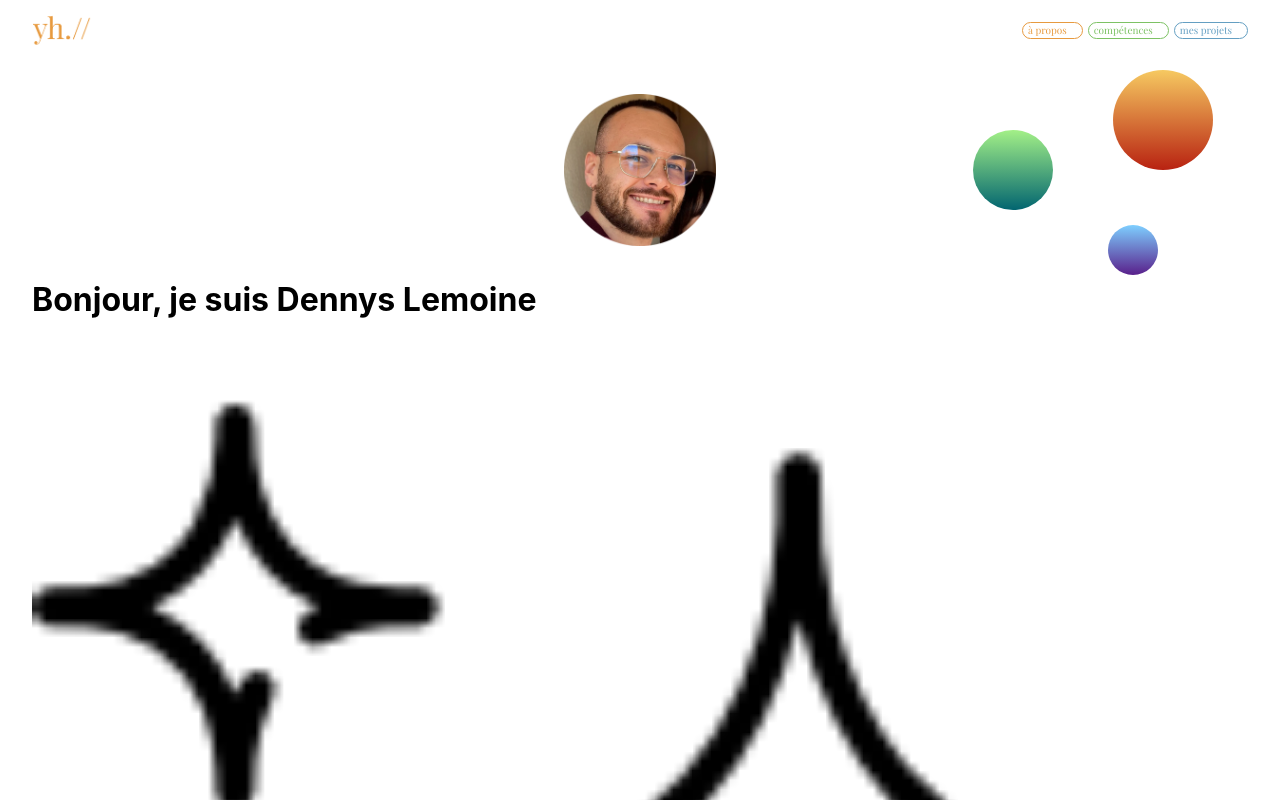
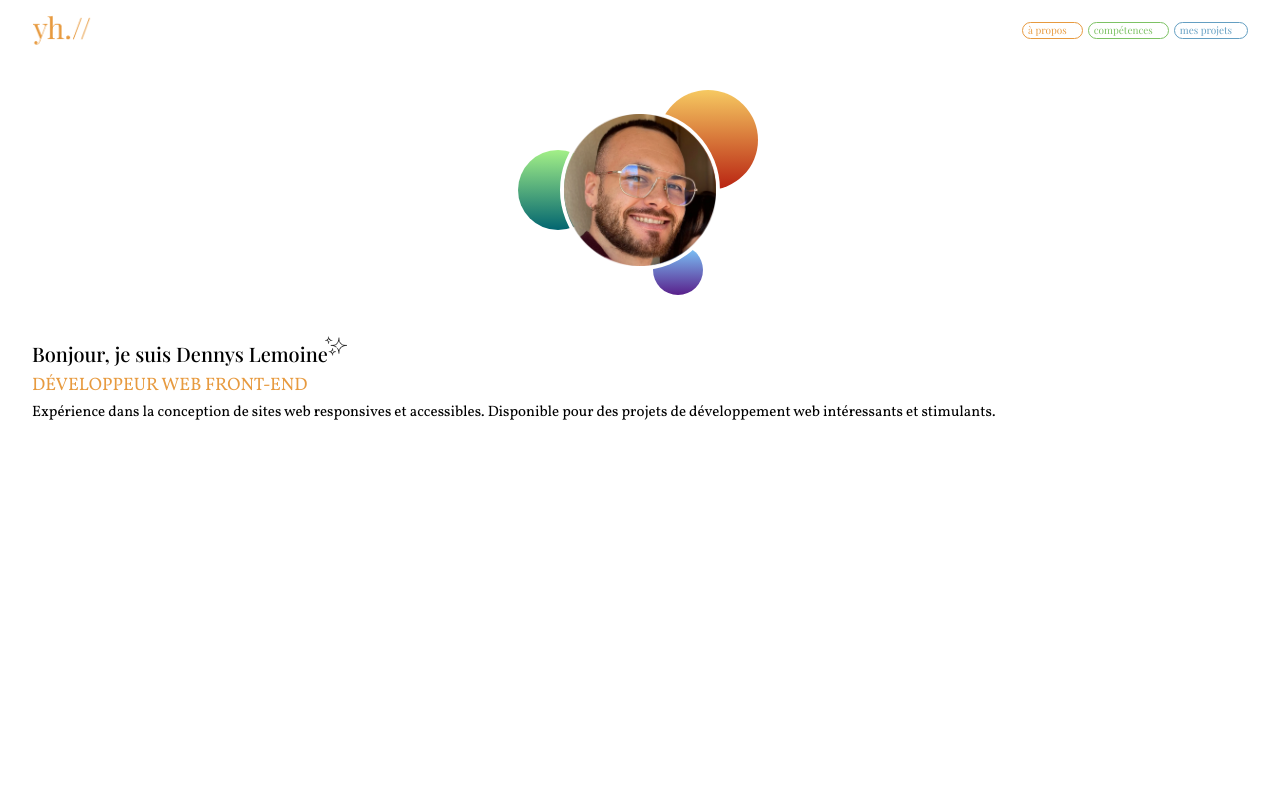
Before and after one commit to DennysLemoine/Portefolio, a React (Create React App) app in the folder portefolio/: page / in a window 1280 px wide. Shown: the top 800 px of the page. Built offline with nearby package versions, Linux system fonts and the light colour scheme.

Commit message:
start home page

```diff
--- a/portefolio/src/components/header/header.css
+++ b/portefolio/src/components/header/header.css
@@ -2,6 +2,7 @@
     display: flex;
     justify-content: space-between;
     align-items: center;
+    padding-bottom: 50px;
 }
 
 .yuhiLogo {
--- a/portefolio/src/pages/home/home.css
+++ b/portefolio/src/pages/home/home.css
@@ -1,6 +1,15 @@
+.sectionIntroducing {
+    display: flex;
+    flex-direction: column;
+}
+
 .containerPictureHome {
     position: relative;
-    margin: 30px;
+    margin-right: auto;
+    margin-left: auto;
+    width: 245px;
+    height: 140px;
+    margin-bottom: 90px;
 }
 
 .containerPicture {
@@ -43,3 +52,39 @@
     background: linear-gradient(#A3F087, #026570);
     z-index: -1;
 }
+
+.introducing {
+    font-family: "Playfair Display", serif;
+}
+
+.containerH1 {
+    position: relative;
+    display: flex;
+    width: 320px;
+}
+
+h1 {
+    font-size: 20px;
+    font-weight: 500;
+}
+
+.imgH1 {
+    position: absolute;
+    width: 22px;
+    height: 22px;
+    right: 5px;
+    top: -5px;
+}
+
+.introducing h2 {
+    font-family: Vollkorn, serif;
+    font-size: 18px;
+    font-weight: 400;
+    color: #E79A3F;
+    padding: 6px 0 4px 0;
+}
+
+.introducingP {
+    font-family: Vollkorn, serif;
+    font-size: 15px;
+}
--- a/portefolio/src/pages/home/home.jsx
+++ b/portefolio/src/pages/home/home.jsx
@@ -7,7 +7,7 @@
 function Home() {
     return(
         <>
-            <div>
+            <section className='sectionIntroducing'>
                 <div className='containerPictureHome'>
                     <div className='containerPicture'>
                         <img className='pictureHome' src={profilPicture} alt="Photo de Dennys Lemoine"/>
@@ -22,9 +22,9 @@
                         <img className='imgH1' src={starLogo} alt="Logo de scintillement"/>
                     </div>
                     <h2 className='introducingH2'>DÉVELOPPEUR WEB FRONT-END</h2>
-                    <p className='introducingP'>Expérience dans la conception de sites web  responsives et accessibles. Disponible pour des projets de  développement web intéressants et stimulants. |</p>
+                    <p className='introducingP'>Expérience dans la conception de sites web  responsives et accessibles. Disponible pour des projets de  développement web intéressants et stimulants.</p>
                 </div>
-            </div>
+            </section>
         </>
     )
 }
```
